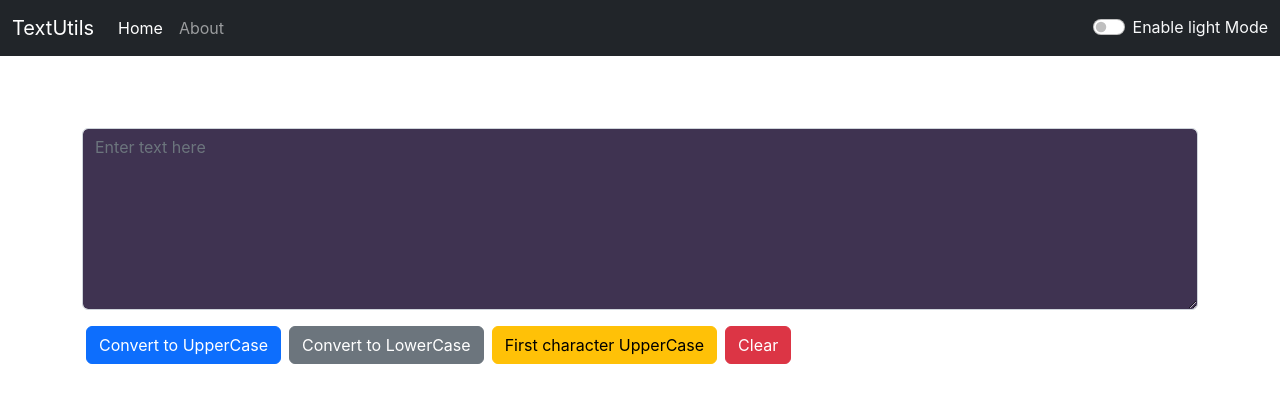
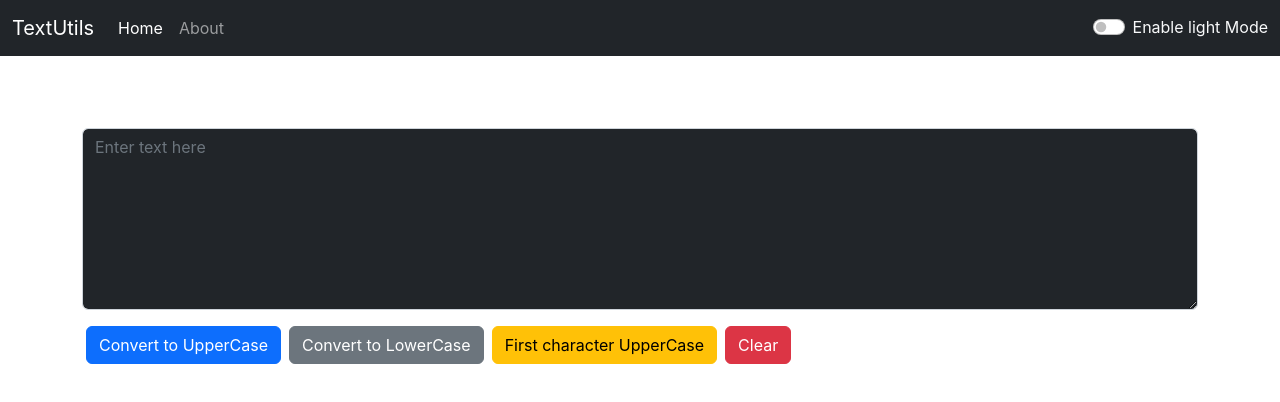
Before and after one commit to Sanchitraghu/TextUtils, a React (Create React App) app: page / in a window 1280 px wide. Shown: the top 402 px of the page. Built offline with nearby package versions, Linux system fonts and the light colour scheme.

Commit message:
dark mode modification

```diff
--- a/src/components/TextArea.js
+++ b/src/components/TextArea.js
@@ -27,7 +27,7 @@ export default function TextArea(props) {
 
   <h1  style={{color:props.modes==="light"? "white" : "black"}}>{props.heading}</h1>
 <div className="mb-3">
-  <textarea className="form-control" style={{backgroundColor:props.modes==="light"? "#3F3351" : "white",color:props.modes==="light"? "white" : "black"}} id="exampleFormControlTextarea1" rows="7" value={text} onChange={handleOnChange} placeholder="Enter text here"></textarea>
+  <textarea className="form-control" style={{backgroundColor:props.modes==="light"? "#212529" : "white",color:props.modes==="light"? "white" : "black"}} id="exampleFormControlTextarea1" rows="7" value={text} onChange={handleOnChange} placeholder="Enter text here"></textarea>
 </div>
 <div classNameName="mb-3">
  <button type="button" onClick={handleUpClick} className="btn btn-primary mx-1">Convert to UpperCase</button>
```
